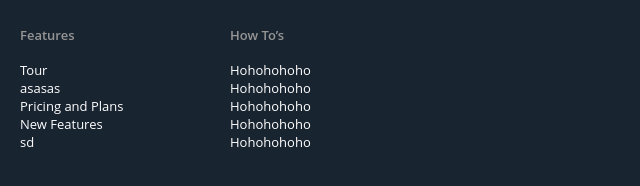
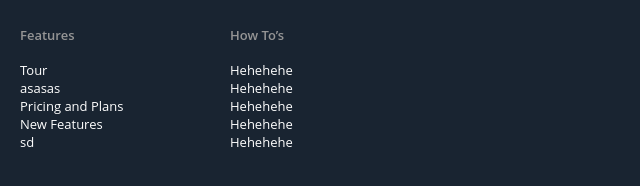
Before and after one commit to SkowronekArt/7.5, a plain HTML site: page index.html in a window 1280 px wide. Shown: the part 4698-4884 px from the top of the page, 230-870 px from the left. Drawn offline with Linux system fonts and the light colour scheme; a web font is replaced by a local one.

Commit message:
Hehehehe

```diff
--- a/index.html
+++ b/index.html
@@ -228,11 +228,11 @@
 			<div class="flex-col-1">
 				<h4>How To’s</h4>
 				<ul>
-					<li>Hohohohoho</li>
-					<li>Hohohohoho</li>
-					<li>Hohohohoho</li>
-					<li>Hohohohoho</li>
-					<li>Hohohohoho</li>
+					<li>Hehehehe</li>
+					<li>Hehehehe</li>
+					<li>Hehehehe</li>
+					<li>Hehehehe</li>
+					<li>Hehehehe</li>
 				</ul>
 			</div>
 			<div class="flex-col-3">
```
